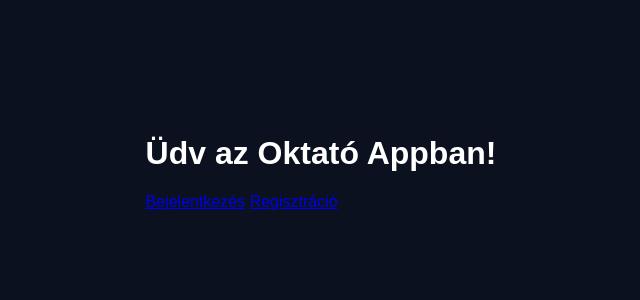
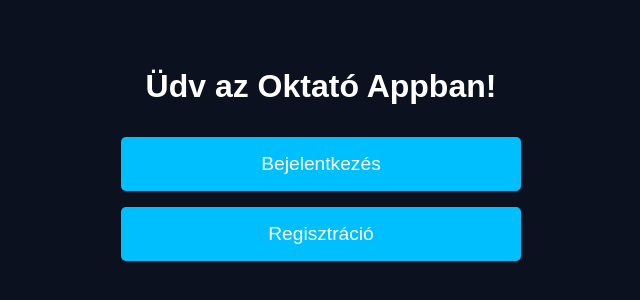
Before and after one commit to EnBest2/Lap1, a plain HTML site: page index.html in a window 1280 px wide. Shown: the part 238-538 px from the top of the page, without its empty margins (319-959 px from the left). Drawn offline with Linux system fonts and the light colour scheme.

Commit message:
style.css

```diff
--- a/style.css
+++ b/style.css
@@ -8,6 +8,31 @@ body {
     justify-content: center;
     align-items: center;
     height: 100vh;
+    text-align: center;
+}
+
+.container {
+    max-width: 400px;
+    width: 100%;
+}
+
+h1 {
+    margin-bottom: 2rem;
+}
+
+.btn {
+    display: block;
+    margin: 1rem 0;
+    padding: 1rem;
+    background-color: #00bfff;
+    color: white;
+    text-decoration: none;
+    font-size: 1.2rem;
+    border-radius: 5px;
+}
+
+.btn:hover {
+    background-color: #009acd;
 }
 
 form {
@@ -45,5 +70,14 @@ button:hover {
 
 h2 {
     text-align: center;
-    margin-bottom: 1rem;
+    margin-top: 0;
 }
+
+.back-link {
+    position: absolute;
+    top: 1rem;
+    left: 1rem;
+    color: #00bfff;
+    text-decoration: none;
+    font-size: 1.2rem;
+}
```
